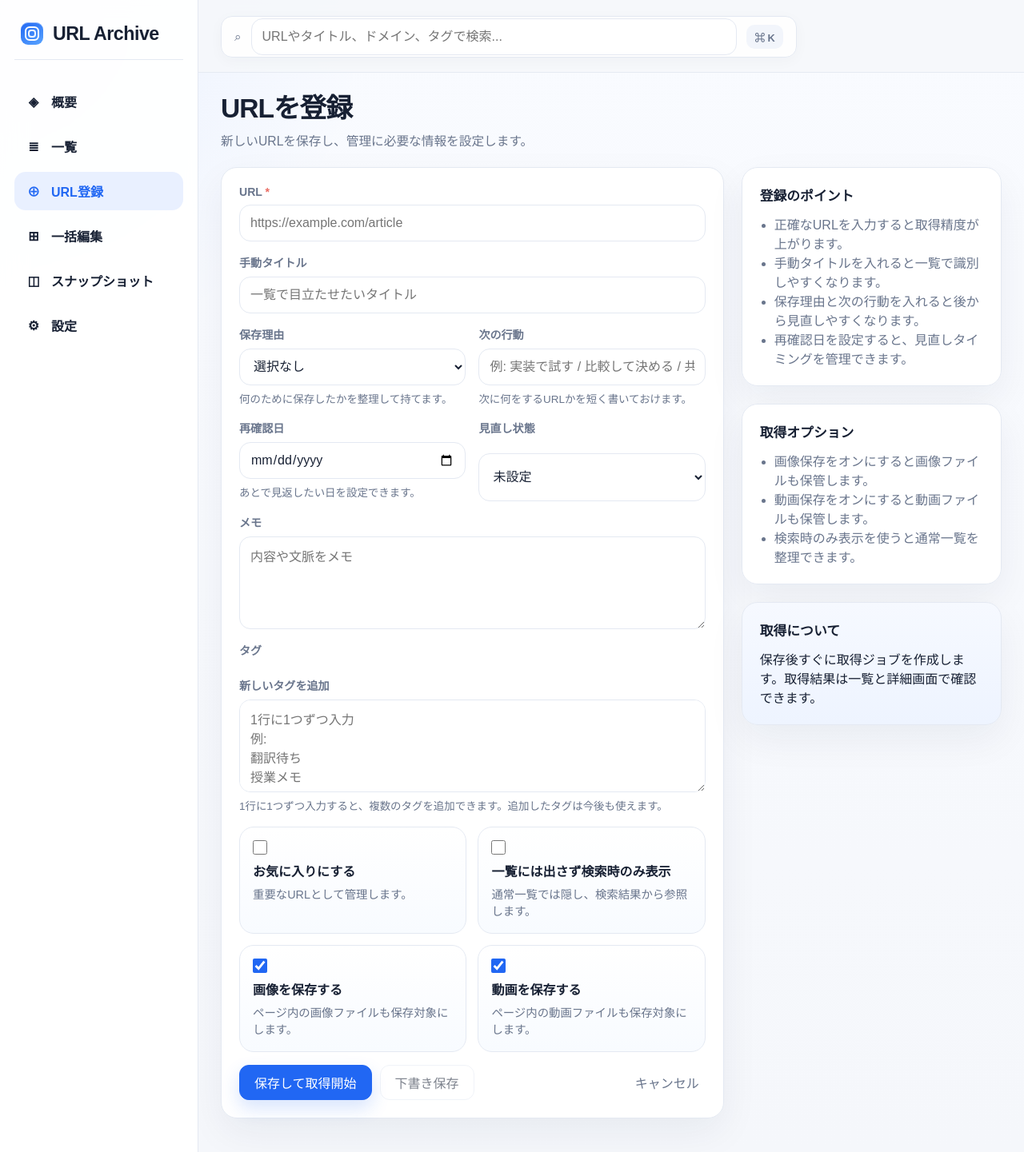
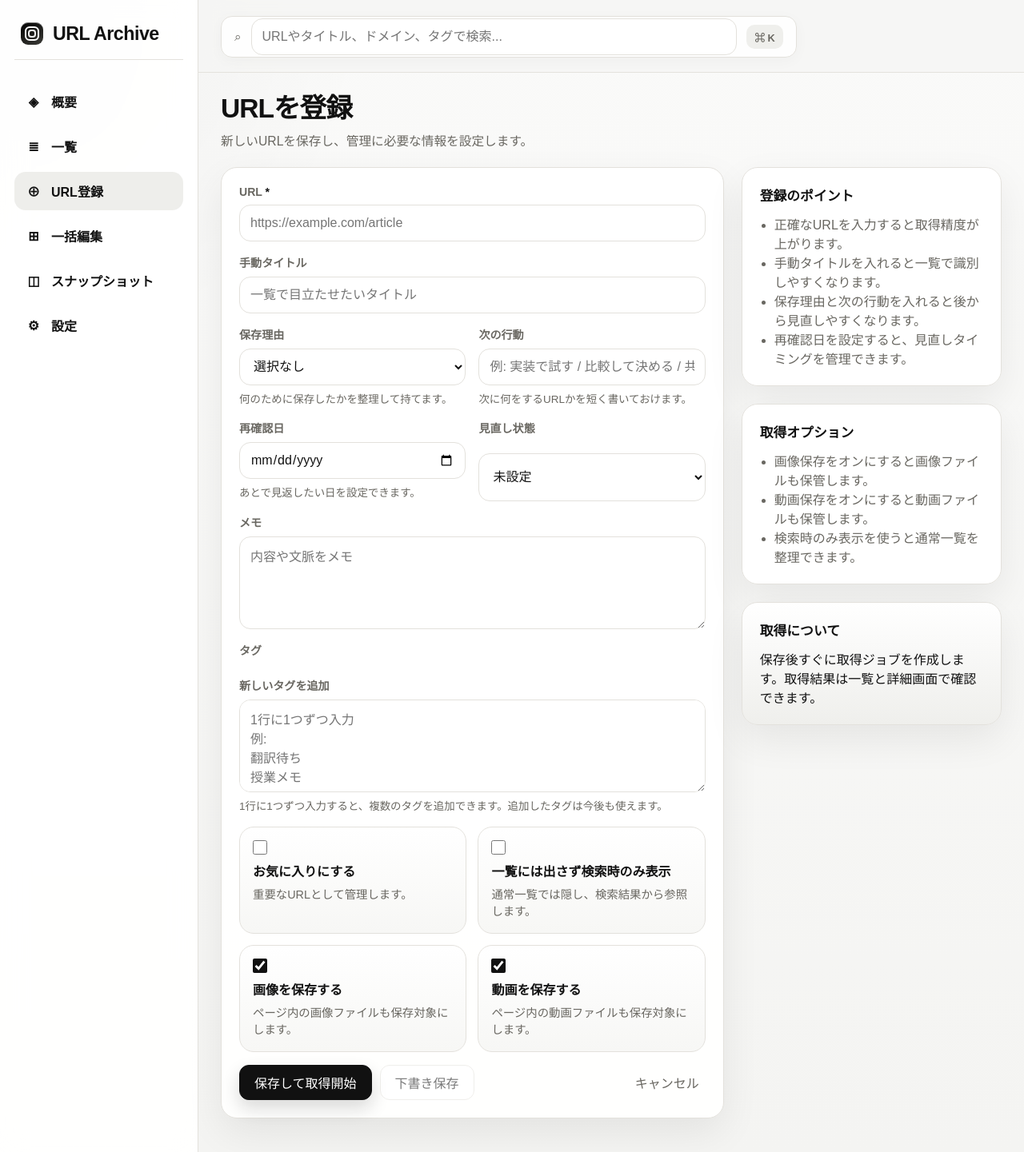
Before and after one commit to IceBoxninaru/url-, a Django app: page /resources/new/ in a window 1280 px wide. Shown: the whole page at 80% size. Run offline with Django 5.2, Linux system fonts and the light colour scheme; data that the repository does not hold is empty.

Commit message:
Switch UI palette to monochrome

```diff
--- a/app/static/app.css
+++ b/app/static/app.css
@@ -1,23 +1,25 @@
 :root {
-    --app-bg: #f5f7fb;
+    --app-bg: #f5f5f4;
     --panel: #ffffff;
-    --panel-muted: #f8faff;
-    --line: #e4e9f2;
-    --line-strong: #d5ddeb;
-    --text: #172033;
-    --muted: #69758c;
-    --brand: #2167f3;
-    --brand-soft: #e9f0ff;
-    --brand-deep: #1749ad;
-    --success: #2fb46e;
-    --success-soft: #e5f7ee;
-    --warning: #f09b38;
-    --warning-soft: #fff3e3;
-    --violet: #9365f7;
-    --violet-soft: #f1e9ff;
-    --danger: #ea6c63;
-    --danger-soft: #ffefee;
-    --shadow: 0 18px 48px rgba(20, 33, 61, 0.06);
+    --panel-muted: #f7f7f6;
+    --line: #e3e1dc;
+    --line-strong: #cbc8c2;
+    --text: #111111;
+    --muted: #696761;
+    --brand: #111111;
+    --brand-soft: #eeeeeb;
+    --brand-deep: #000000;
+    --success: #1f1f1d;
+    --success-soft: #eeeeeb;
+    --warning: #4a4842;
+    --warning-soft: #f1f0ec;
+    --violet: #24231f;
+    --violet-soft: #eeeeeb;
+    --danger: #151515;
+    --danger-soft: #f0efeb;
+    --gold: #d6a019;
+    --gold-soft: #fff5dc;
+    --shadow: 0 18px 48px rgba(17, 17, 17, 0.07);
     --radius-panel: 20px;
     --radius-control: 14px;
 }
@@ -36,8 +38,8 @@ body {
     font-family: "Aptos", "BIZ UDPGothic", "Yu Gothic UI", sans-serif;
     color: var(--text);
     background:
-        radial-gradient(circle at top left, rgba(33, 103, 243, 0.08), transparent 24%),
-        linear-gradient(180deg, #f9fbff 0%, #f5f7fb 100%);
+        radial-gradient(circle at top left, rgba(0, 0, 0, 0.045), transparent 24%),
+        linear-gradient(180deg, #fafaf9 0%, #f4f4f2 100%);
     -webkit-font-smoothing: antialiased;
 }
 
@@ -119,7 +121,7 @@ ul.errorlist {
     width: 28px;
     height: 28px;
     border-radius: 9px;
-    background: linear-gradient(145deg, var(--brand), #59a4ff);
+    background: linear-gradient(145deg, #000000, #3c3c38);
     box-shadow: inset 0 1px 0 rgba(255, 255, 255, 0.4);
 }
 
@@ -185,8 +187,8 @@ ul.errorlist {
     justify-content: flex-start;
     gap: 20px;
     padding: 20px 28px 18px;
-    background: rgba(245, 247, 251, 0.88);
-    border-bottom: 1px solid rgba(228, 233, 242, 0.9);
+    background: rgba(245, 245, 244, 0.9);
+    border-bottom: 1px solid rgba(227, 225, 220, 0.92);
     backdrop-filter: blur(14px);
 }
 
@@ -201,7 +203,7 @@ ul.errorlist {
     border: 1px solid var(--line);
     border-radius: 14px;
     background: rgba(255, 255, 255, 0.92);
-    box-shadow: 0 4px 18px rgba(20, 33, 61, 0.03);
+    box-shadow: 0 4px 18px rgba(17, 17, 17, 0.03);
 }
 
 .top-search input {
@@ -229,7 +231,7 @@ ul.errorlist {
     min-height: 30px;
     padding: 0 8px;
     border-radius: 10px;
-    background: #f2f5fb;
+    background: #efefec;
     font-size: 0.8rem;
     font-weight: 700;
 }
@@ -386,7 +388,7 @@ button:not(.icon-button):not(.tab-button):not(.button--ghost):not(.button--soft)
     background: var(--brand);
     color: #fff;
     border-color: var(--brand);
-    box-shadow: 0 10px 22px rgba(33, 103, 243, 0.18);
+    box-shadow: 0 10px 22px rgba(17, 17, 17, 0.16);
 }
 
 .button--ghost {
@@ -631,7 +633,7 @@ button:disabled {
 }
 
 .info-card--accent {
-    background: linear-gradient(180deg, #f6f9ff 0%, #eef4ff 100%);
+    background: linear-gradient(180deg, #ffffff 0%, #efefec 100%);
 }
 
 .bullet-list {
@@ -747,7 +749,7 @@ input[type="checkbox"] {
     padding: 16px;
     border: 1px solid var(--line);
     border-radius: 18px;
-    background: linear-gradient(180deg, #ffffff 0%, #f8fbff 100%);
+    background: linear-gradient(180deg, #ffffff 0%, #f7f7f5 100%);
 }
 
 .toggle-card input[type="checkbox"] {
```
Also changed, not shown: other parts of app/static/app.css (+40 -40 lines).
